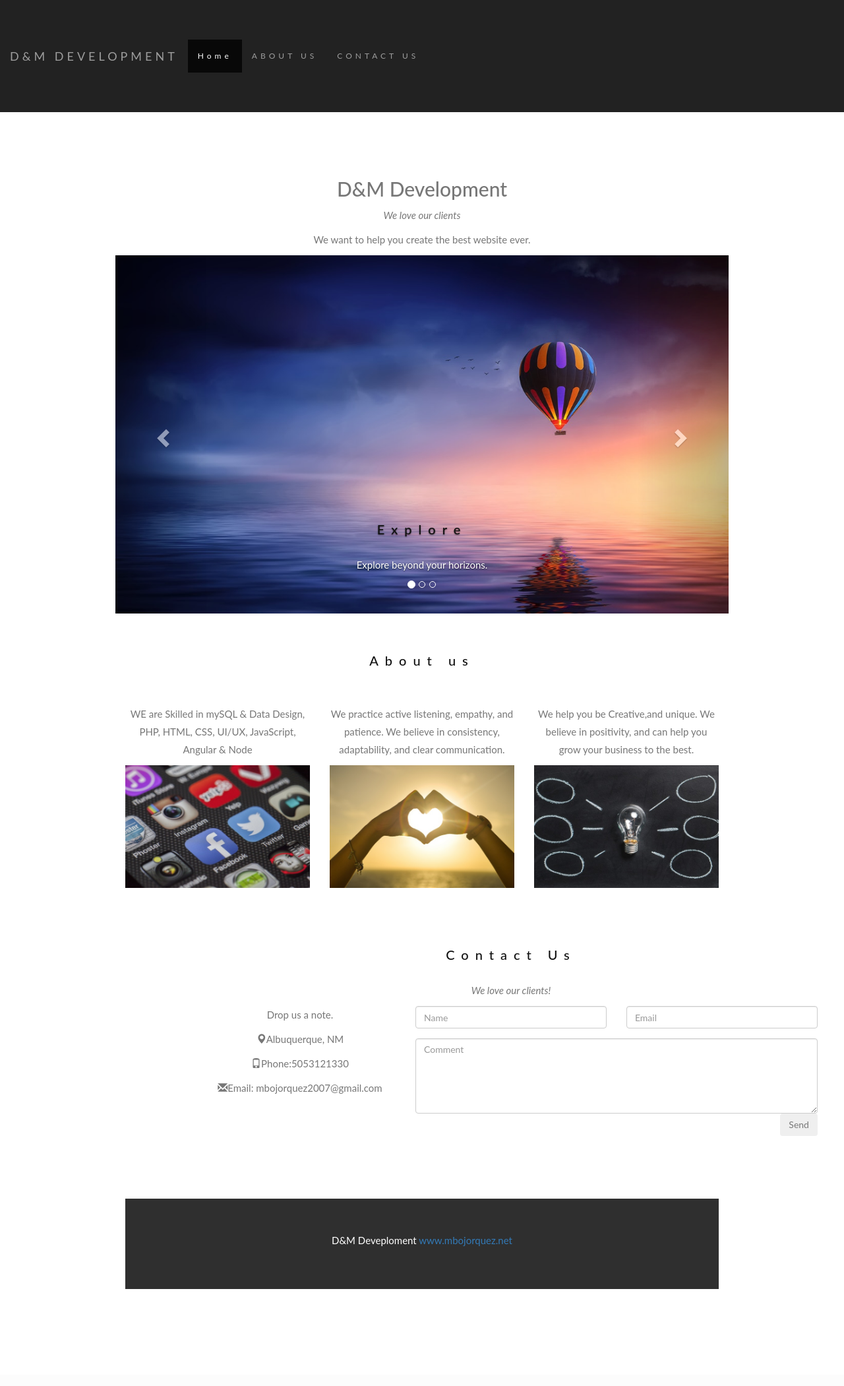
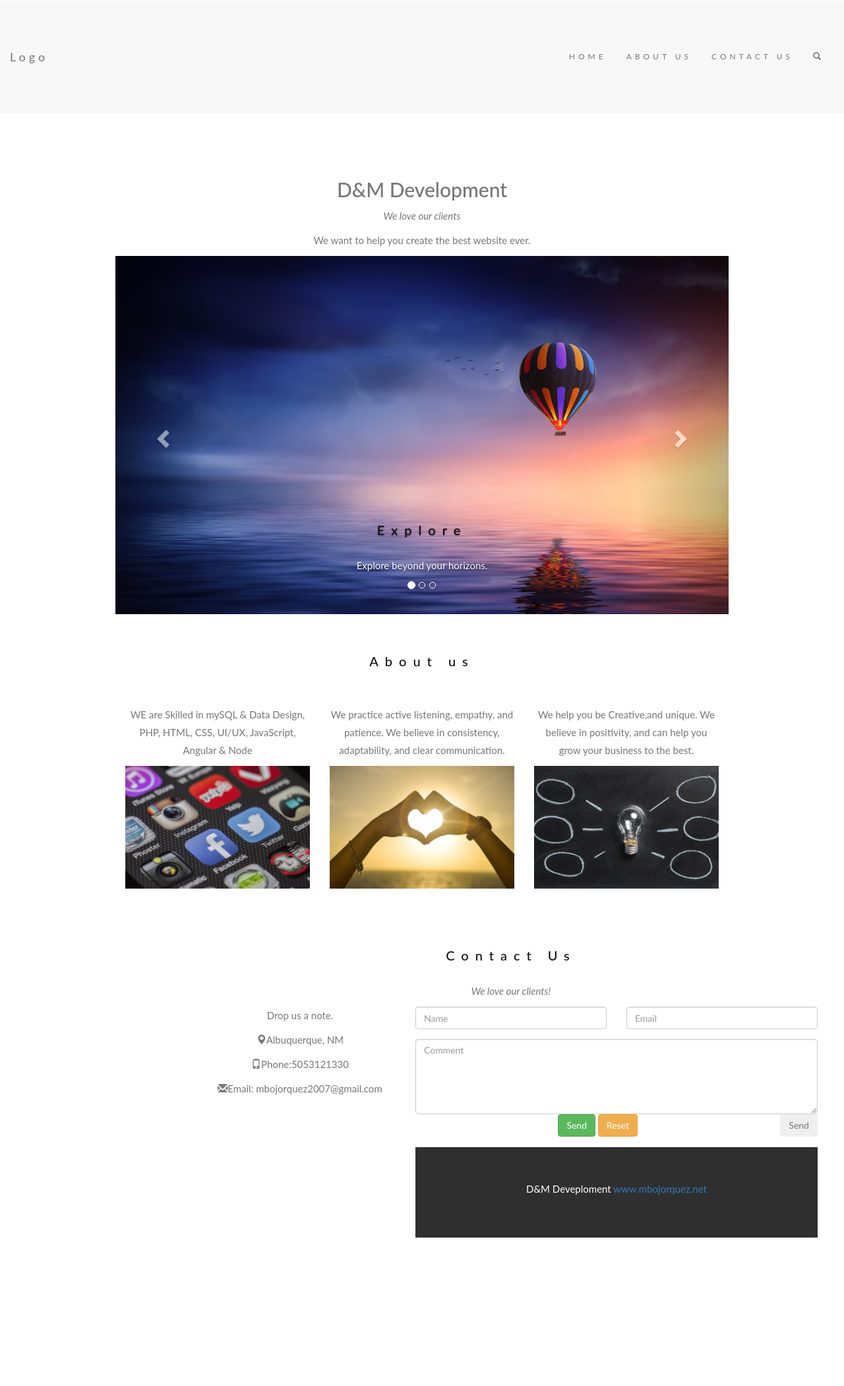
Before and after one commit to Mbojorquez2007/pwp-project, a PHP site: page / in a window 1280 px wide; the page is wider, and only the part inside the window is pictured. Shown: that part at 66% size. Before the commit the page ends 1954 px from the top of that part, so only its background shows below. Run offline with PHP 8.4, Linux system fonts and the light colour scheme; some libraries are stand-ins or nearby versions.

Commit message:
added js val

```diff
--- a/composer.json
+++ b/composer.json
@@ -1,5 +1,6 @@
 {
   "require": {
-    "swiftmailer/swiftmailer": "@stable"
+    "swiftmailer/swiftmailer": "@stable",
+    "google/recaptcha": "~1.1"
   }
 }
--- a/public_html/css/style.css
+++ b/public_html/css/style.css
@@ -96,3 +96,16 @@ h3, h4 {
 .container {
     padding: 80px 120px;
 }
+}
+.bg-1 {
+    background: #2d2d30;
+    color: #bdbdbd;
+}
+}
+.btn {
+    padding: 10px 20px;
+    background-color: #333;
+    color: #f1f1f1;
+    border-radius: 0;
+    transition: .2s;
+}
--- a/public_html/index.php
+++ b/public_html/index.php
@@ -19,20 +19,51 @@
     <script src="https://cdnjs.cloudflare.com/ajax/libs/jquery/3.0.0/jquery.min.js"></script>
     <!-- Latest compiled and minified Bootstrap JavaScript, all compiled plugins included -->
     <script src="https://maxcdn.bootstrapcdn.com/bootstrap/3.3.7/js/bootstrap.min.js" integrity="sha384-Tc5IQib027qvyjSMfHjOMaLkfuWVxZxUPnCJA7l2mCWNIpG9mGCD8wGNIcPD7Txa" crossorigin="anonymous"></script>
+    <!-- jQuery -->
+    <script src="https://ajax.googleapis.com/ajax/libs/jquery/3.0.0/jquery.min.js"></script>
+
+    <!-- jQuery Form, Additional Methods, Validate -->
+    <script type="text/javascript" src="https://cdnjs.cloudflare.com/ajax/libs/jquery.form/4.2.2/jquery.form.min.js"></script>
+    <script type="text/javascript" src="https://cdnjs.cloudflare.com/ajax/libs/jquery-validate/1.17.0/jquery.validate.min.js"></script>
+    <script type="text/javascript" src="https://cdnjs.cloudflare.com/ajax/libs/jquery-validate/1.17.0/additional-methods.min.js"></script>
+
+    <!-- Your JavaScript Form Validator -->
+    <script src="js/form-validate.js"></script>
+
+    <!-- Google reCAPTCHA -->
+    <script src='https://www.google.com/recaptcha/api.js'></script>
+
+    <!--empty area for form error/success output-->
+    <div class="row">
+        <div class="col-xs-12">
+            <div id="output-area"></div>
+        </div>
+    </div>
 </head>
 <body>
-<nav class="navbar navbar-inverse">
+<nav class="navbar navbar-default">
     <div class="container-fluid">
         <div class="navbar-header">
-            <a class="navbar-brand" href="#">D&M DEVELOPMENT</a>
+            <button type="button" class="navbar-toggle" data-toggle="collapse" data-target="#myNavbar">
+                <span class="icon-bar"></span>
+                <span class="icon-bar"></span>
+                <span class="icon-bar"></span>
+            </button>
+            <a class="navbar-brand" href="#">Logo</a>
         </div>
-        <ul class="nav navbar-nav">
-            <li class="active"><a href="#">Home</a></li>
-            <li><a href="#">ABOUT US</a></li>
-            <li><a href="#">CONTACT US</a></li>
-        </ul>
+        <div class="collapse navbar-collapse" id="myNavbar">
+            <ul class="nav navbar-nav navbar-right">
+                <li><a href="#myPage">HOME</a></li>
+                <li><a href="#about us">ABOUT US</a></li>
+                <li><a href="#contact us">CONTACT US</a></li>
+
+
+            <li><a href="#"><span class="glyphicon glyphicon-search"></span></a></li>
+            </ul>
+        </div>
     </div>
 </nav>
+
 
 <div id="home" class="container text-center">
     <h2>D&M Development</h2>
@@ -103,6 +134,8 @@
             </div>
         </>
     </div>
+    <form id="contact-form" action="php/mailer.php" method="post">
+        <div class="form-group">
         <div id="CONTACT US" class="container">
         <h3 class="text-center">Contact Us</h3>
         <p class="text-center"><em>We love our clients!</em></p>
@@ -126,11 +159,25 @@
                 <div class="row">
                     <div class="col-md-12 form-group">
                         <button class="btn pull-right" type="submit">Send</button>
-                    </div>
-                </div>
-            </div>
+                        <!-- reCAPTCHA -->
+                        <div class="g-recaptcha" data-sitekey="6Lelqy8UAAAAAFHKJqIl3yLd1bSki2bMFNMQ1rNJ"></div>
+
+                        <button class="btn btn-success" type="submit"><i class="fa fa-paper-plane"></i> Send</button>
+                        <button class="btn btn-warning" type="reset"><i class="fa fa-ban"></i> Reset</button>
+    </form>
+
+    <!--empty area for form error/success output-->
+    <div class="row">
+        <div class="col-xs-12">
+            <div id="output-area"></div>
         </div>
     </div>
+</div>
+</div>
+
+
+
+
     <footer class="container-fluid bg-4 text-center">
         <p>D&M Deveploment <a href="https://">www.mbojorquez.net</a></p>
     </footer>
```
Also changed, not shown: css/style.css (+27 -8 lines), mail-config.php (added, +23 -0 lines), mailer-form.php (added, +81 -0 lines), 2 other files.
